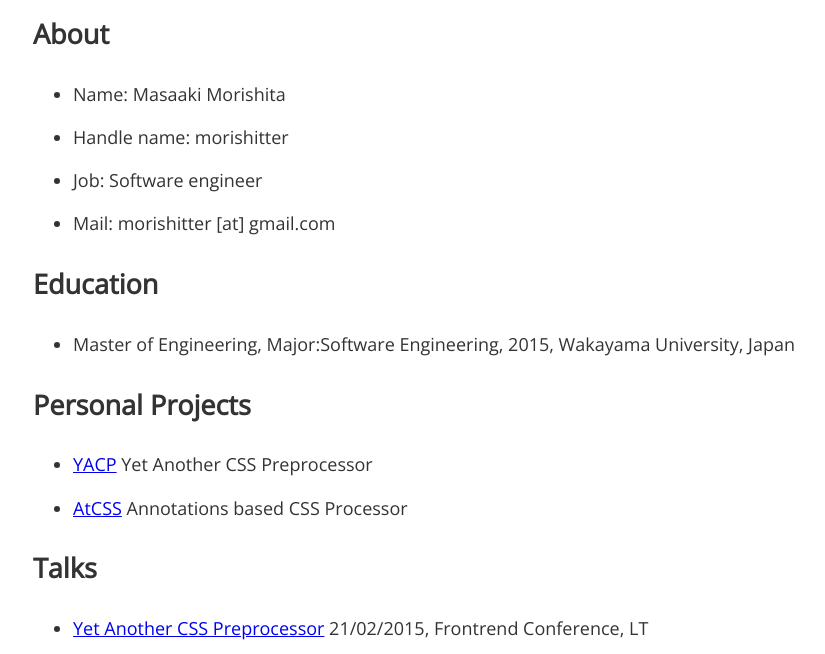
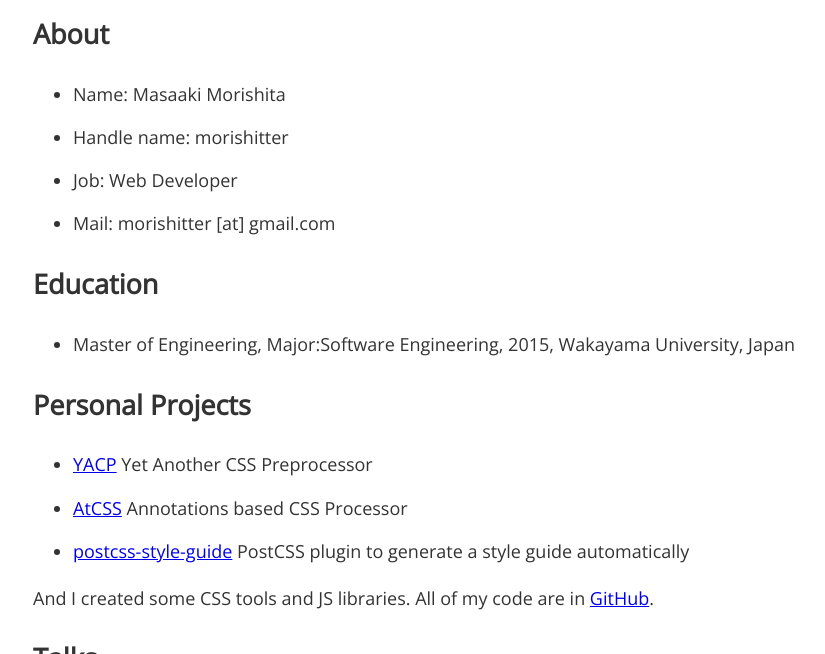
Before and after one commit to ikasama/ikasama.github.io, a website: page index.html in a window 1280 px wide. Shown: the part 131-785 px from the top of the page, without its empty margins (39-864 px from the left). Drawn offline with nearby package versions, Linux system fonts and the light colour scheme.

Commit message:
add postcss-style-guide to personal projects

```diff
--- a/index.html
+++ b/index.html
@@ -21,7 +21,7 @@
     <ul>
       <li>Name: Masaaki Morishita</li>
       <li>Handle name: morishitter</li>
-      <li>Job: Software engineer</li>
+      <li>Job: Web Developer</li>
       <li>Mail: morishitter [at] gmail.com</li>
     </ul>
     </section>
@@ -38,7 +38,9 @@
     <ul>
       <li><a href="https://github.com/morishitter/YACP">YACP</a> Yet Another CSS Preprocessor</li>
       <li><a href="https://github.com/morishitter/atcss">AtCSS</a> Annotations based CSS Processor</li>
+      <li><a href="https://github.com/morishitter/postcss-style-guide">postcss-style-guide</a> PostCSS plugin to generate a style guide automatically</li>
     </ul>
+    <p>And I created some CSS tools and JS libraries. All of my code are in <a href="https://github.com/morishitter">GitHub</a>.</p>
     </section>
 
     <section>
```
